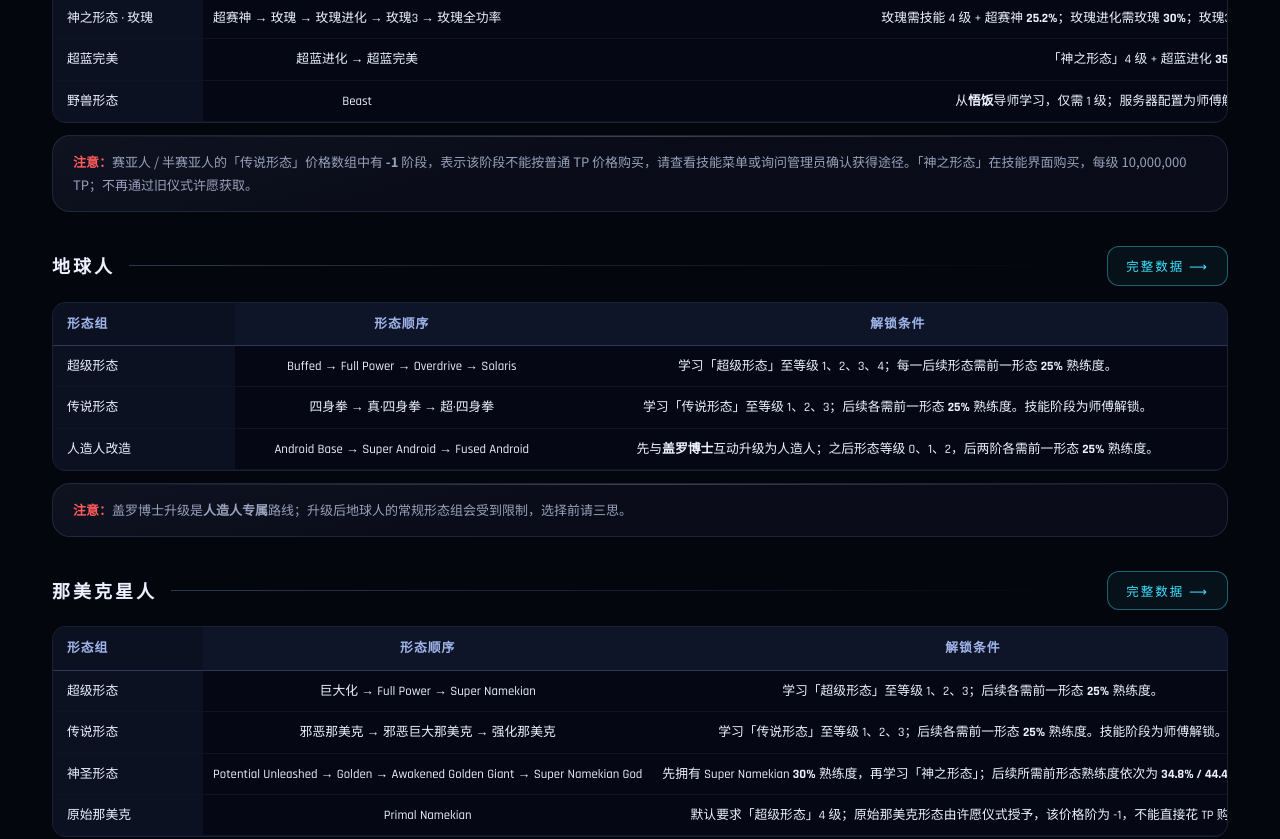
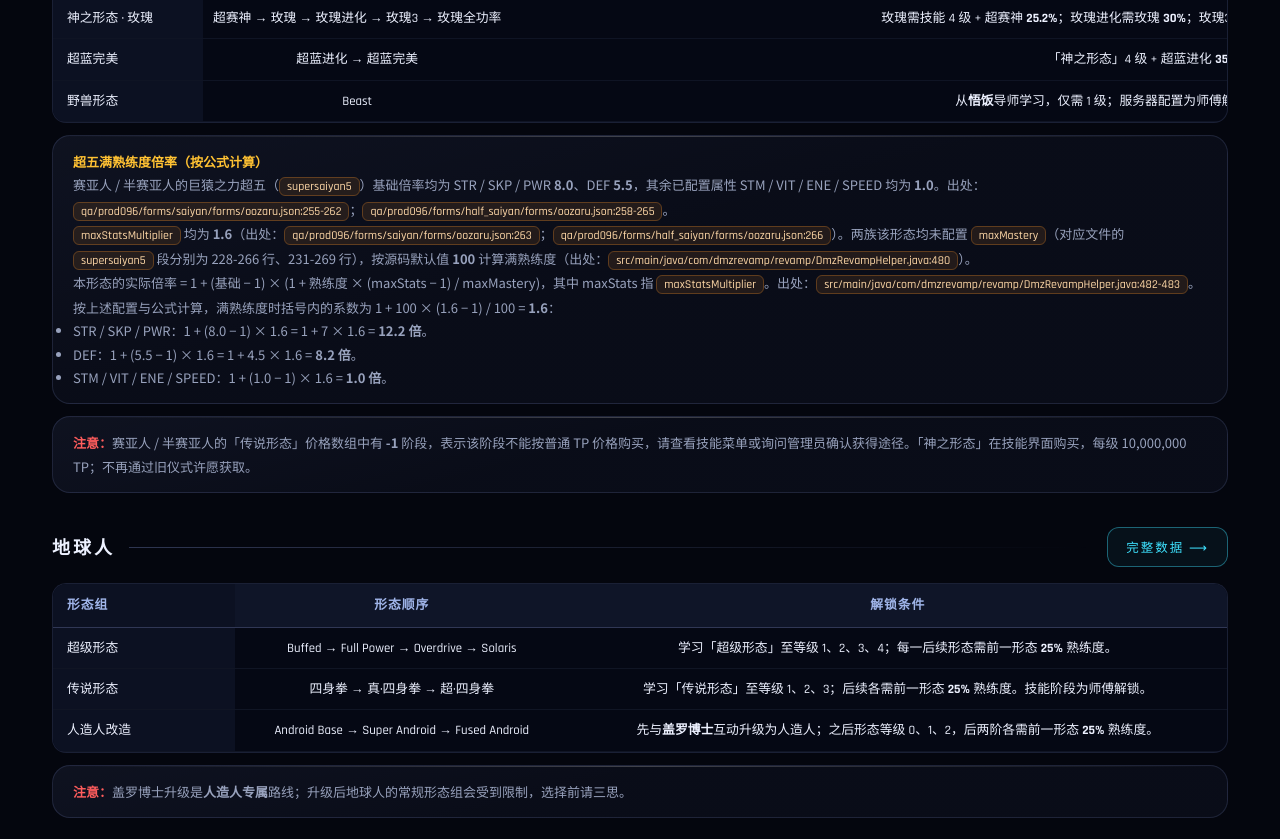
Before and after one commit to emolTzi/qiyuan-dmz-wiki, a plain HTML site: page forms-guide.html in a window 1280 px wide. Shown: the part 1322-2161 px from the top of the page. Drawn offline with Linux system fonts and the light colour scheme.

Commit message:
docs(wiki): super-5 mastery multiplier

```diff
--- a/forms-guide.html
+++ b/forms-guide.html
@@ -61,6 +61,18 @@
     <tr><td>超蓝完美</td><td>超蓝进化 → 超蓝完美</td><td>「神之形态」4 级 + 超蓝进化 <b>35%</b> 熟练度。</td></tr>
     <tr><td>野兽形态</td><td>Beast</td><td>从<b>悟饭</b>导师学习，仅需 1 级；服务器配置为师傅解锁，技能价格 650,000 TP。</td></tr>
     </tbody></table></div>
+  <div class="panel reveal" style="padding:14px 20px;margin-top:12px;font-size:13px;color:var(--dim);line-height:1.8;overflow-wrap:anywhere">
+    <b style="color:var(--gold)">超五满熟练度倍率（按公式计算）</b>
+    <p>赛亚人 / 半赛亚人的巨猿之力超五（<code>supersaiyan5</code>）基础倍率均为 STR / SKP / PWR <b>8.0</b>、DEF <b>5.5</b>，其余已配置属性 STM / VIT / ENE / SPEED 均为 <b>1.0</b>。出处：<code>qa/prod096/forms/saiyan/forms/oozaru.json:255-262</code>；<code>qa/prod096/forms/half_saiyan/forms/oozaru.json:258-265</code>。</p>
+    <p><code>maxStatsMultiplier</code> 均为 <b>1.6</b>（出处：<code>qa/prod096/forms/saiyan/forms/oozaru.json:263</code>；<code>qa/prod096/forms/half_saiyan/forms/oozaru.json:266</code>）。两族该形态均未配置 <code>maxMastery</code>（对应文件的 <code>supersaiyan5</code> 段分别为 228-266 行、231-269 行），按源码默认值 <b>100</b> 计算满熟练度（出处：<code>src/main/java/com/dmzrevamp/revamp/DmzRevampHelper.java:480</code>）。</p>
+    <p>本形态的实际倍率 = 1 + (基础 − 1) × (1 + 熟练度 × (maxStats − 1) / maxMastery)，其中 maxStats 指 <code>maxStatsMultiplier</code>。出处：<code>src/main/java/com/dmzrevamp/revamp/DmzRevampHelper.java:482-483</code>。</p>
+    <p>按上述配置与公式计算，满熟练度时括号内的系数为 1 + 100 × (1.6 − 1) / 100 = <b>1.6</b>：</p>
+    <ul>
+      <li>STR / SKP / PWR：1 + (8.0 − 1) × 1.6 = 1 + 7 × 1.6 = <b>12.2 倍</b>。</li>
+      <li>DEF：1 + (5.5 − 1) × 1.6 = 1 + 4.5 × 1.6 = <b>8.2 倍</b>。</li>
+      <li>STM / VIT / ENE / SPEED：1 + (1.0 − 1) × 1.6 = <b>1.0 倍</b>。</li>
+    </ul>
+  </div>
   <div class="panel reveal" style="padding:14px 20px;margin-top:12px;font-size:13px;color:var(--dim);line-height:1.8">
     <b style="color:var(--red)">注意：</b>赛亚人 / 半赛亚人的「传说形态」价格数组中有 <b>-1</b> 阶段，表示该阶段不能按普通 TP 价格购买，请查看技能菜单或询问管理员确认获得途径。「神之形态」在技能界面购买，每级 10,000,000 TP；不再通过旧仪式许愿获取。
   </div>
```
